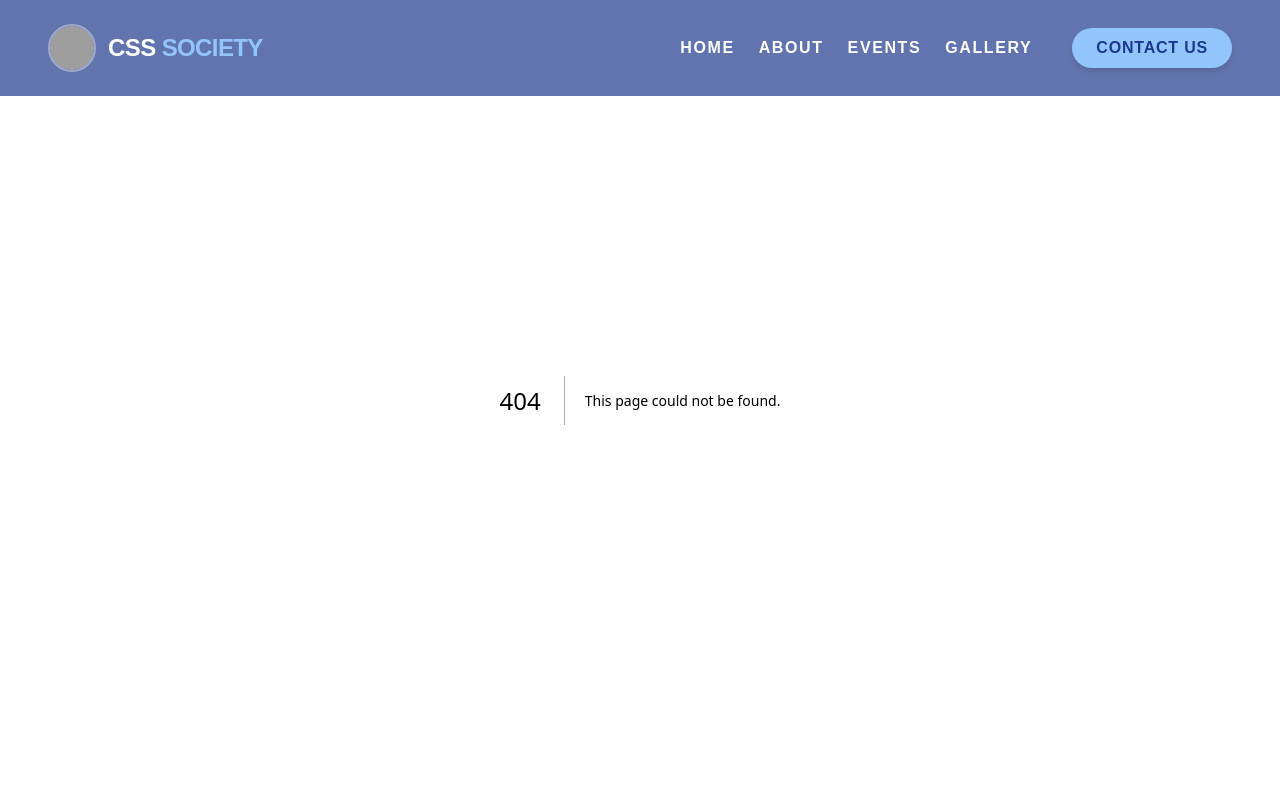
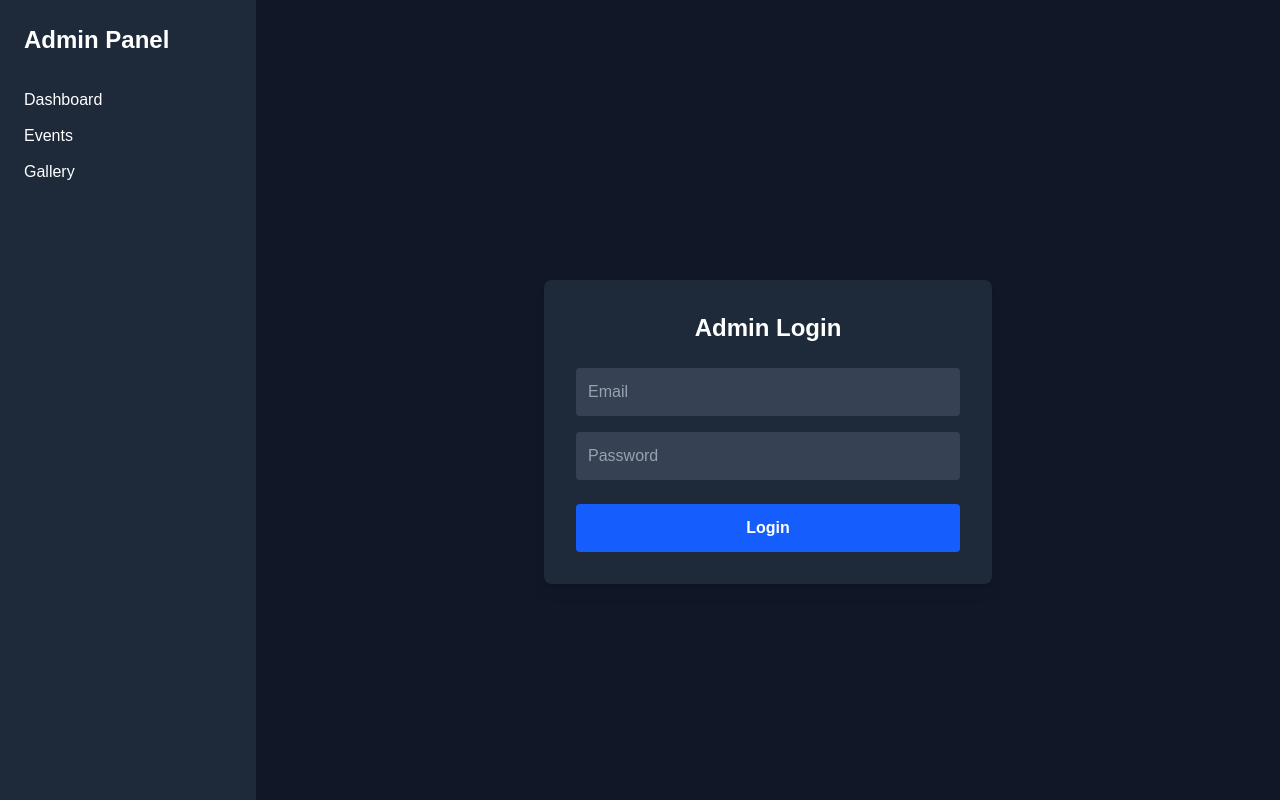
Before and after one commit to mazharktk5/css-website, a Next.js app: page /admin/login in a window 1280 px wide. Before the commit this address had no page. Shown: the top 800 px of the page. Built offline with nearby package versions, Linux system fonts and the light colour scheme; grey boxes are pictures that could not be loaded.

Commit message:
refactor: update package dependencies and add admin layout components

```diff
--- a/package.json
+++ b/package.json
@@ -10,8 +10,12 @@
   },
   "dependencies": {
     "@fortawesome/fontawesome-free": "^7.0.1",
+    "bcryptjs": "^3.0.3",
+    "dotenv": "^17.2.4",
     "framer-motion": "^12.23.12",
+    "jsonwebtoken": "^9.0.3",
     "lucide-react": "^0.543.0",
+    "mongoose": "^9.1.6",
     "next": "^16.1.6",
     "react": "19.1.0",
     "react-dom": "19.1.0",
--- /dev/null
+++ b/src/app/ClientLayout.js
@@ -0,0 +1,18 @@
+"use client";
+
+import { usePathname } from "next/navigation";
+import Navbar from "@/components/Navbar";
+import Footer from "@/components/Footer";
+
+export default function ClientLayout({ children }) {
+    const pathname = usePathname();
+    const isAdminRoute = pathname.startsWith("/admin");
+
+    return (
+        <>
+            {!isAdminRoute && <Navbar />}
+            {children}
+            {!isAdminRoute && <Footer />}
+        </>
+    );
+}
--- /dev/null
+++ b/src/app/admin/events/page.jsx
@@ -0,0 +1,111 @@
+"use client";
+
+import { useState, useEffect } from "react";
+
+export default function AdminEvents() {
+    const [events, setEvents] = useState([]);
+    const [filteredEvents, setFilteredEvents] = useState([]);
+    const [selectedCategory, setSelectedCategory] = useState("All");
+
+    useEffect(() => {
+        fetch("/api/events")
+            .then(res => res.json())
+            .then(data => {
+                const allEvents = Object.values(data).flat();
+                setEvents(allEvents);
+                setFilteredEvents(allEvents);
+            });
+    }, []);
+
+    const categories = ["All", "AI", "Web Devlopment", "Cyber Security", "past"];
+
+    const handleCategoryChange = (category) => {
+        setSelectedCategory(category);
+        if (category === "All") {
+            setFilteredEvents(events);
+        } else {
+            setFilteredEvents(events.filter(ev => ev.category === category));
+        }
+    };
+
+    const today = new Date();
+
+    const isPublic = (ev) => {
+        const eventDate = new Date(ev.date);
+        return ev.image && eventDate <= today;
+    };
+
+    return (
+        <div className="p-6">
+            <h1 className="text-3xl font-bold mb-6">Manage Events</h1>
+
+            {/* Category Filter */}
+            <div className="flex flex-wrap gap-3 mb-4">
+                {categories.map(cat => (
+                    <button
+                        key={cat}
+                        onClick={() => handleCategoryChange(cat)}
+                        className={`px-4 py-2 rounded-full font-semibold ${selectedCategory === cat
+                            ? "bg-blue-600 text-white"
+                            : "bg-gray-700 text-gray-200 hover:bg-gray-600"
+                            }`}
+                    >
+                        {cat}
+                    </button>
+                ))}
+            </div>
+
+            {/* Add Event */}
+            <button className="mb-6 px-4 py-2 bg-green-600 rounded hover:bg-green-700">
+                Add Event
+            </button>
+
+            {/* Events Table */}
+            <div className="overflow-x-auto">
+                <table className="min-w-full bg-gray-800 rounded">
+                    <thead>
+                        <tr className="text-left border-b border-gray-700">
+                            <th className="px-4 py-2">Title</th>
+                            <th className="px-4 py-2">Date</th>
+                            <th className="px-4 py-2">Time</th>
+                            <th className="px-4 py-2">Location</th>
+                            <th className="px-4 py-2">Participants</th>
+                            <th className="px-4 py-2">Category</th>
+                            <th className="px-4 py-2">Public</th>
+                            <th className="px-4 py-2">Actions</th>
+                        </tr>
+                    </thead>
+                    <tbody>
+                        {filteredEvents.map(ev => (
+                            <tr key={`${ev.category}-${ev.id}`} className="border-b border-gray-700 hover:bg-gray-700">
+                                <td className="px-4 py-2">{ev.title}</td>
+                                <td className="px-4 py-2">{ev.date}</td>
+                                <td className="px-4 py-2">{ev.time || "-"}</td>
+                                <td className="px-4 py-2">{ev.location || "-"}</td>
+                                <td className="px-4 py-2">{ev.participants || "-"}</td>
+                                <td className="px-4 py-2">{ev.category}</td>
+                                <td className="px-4 py-2">{isPublic(ev) ? "Yes" : "No"}</td>
+                                <td className="px-4 py-2 flex gap-2">
+                                    <a
+                                        href={ev.registrationLink || "#"}
+                                        target="_blank"
+                                        rel="noreferrer"
+                                        className="px-2 py-1 bg-blue-500 rounded hover:bg-blue-600 text-sm"
+                                    >
+                                        Link
+                                    </a>
+                                    <button className="px-2 py-1 bg-yellow-500 rounded hover:bg-yellow-600 text-sm">
+                                        Edit / Upload Image
+                                    </button>
+                                    <button className="px-2 py-1 bg-red-500 rounded hover:bg-red-600 text-sm">
+                                        Delete
+                                    </button>
+                                </td>
+                            </tr>
+                        ))}
+                    </tbody>
+                </table>
+            </div>
+        </div>
+    );
+}
--- /dev/null
+++ b/src/app/admin/gallery/page.jsx
@@ -0,0 +1,29 @@
+"use client";
+
+import { useState, useEffect } from "react";
+
+export default function AdminGallery() {
+    const [images, setImages] = useState([]);
+
+    useEffect(() => {
+        fetch("/api/gallery")
+            .then(res => res.json())
+            .then(data => setImages(data));
+    }, []);
+
+    return (
+        <div>
+            <h1 className="text-3xl font-bold mb-6">Manage Gallery</h1>
+            <button className="mb-4 px-4 py-2 bg-blue-600 rounded hover:bg-blue-700">Upload Image</button>
+
+            <div className="grid grid-cols-2 sm:grid-cols-3 md:grid-cols-4 gap-4">
+                {images.map(img => (
+                    <div key={img.id} className="relative group">
+                        <img src={img.url} alt={img.title} className="w-full h-48 object-cover rounded" />
+                        <button className="absolute top-2 right-2 bg-red-500 p-1 rounded text-sm opacity-0 group-hover:opacity-100 transition">Delete</button>
+                    </div>
+                ))}
+            </div>
+        </div>
+    );
+}
--- /dev/null
+++ b/src/app/admin/layout.jsx
@@ -0,0 +1,23 @@
+"use client";
+
+import React from "react";
+import Link from "next/link";
+
+export default function AdminLayout({ children }) {
+    return (
+        <div className="flex min-h-screen bg-gray-900 text-white">
+            {/* Sidebar */}
+            <aside className="w-64 bg-gray-800 p-6 flex flex-col">
+                <h1 className="text-2xl font-bold mb-8">Admin Panel</h1>
+                <nav className="flex flex-col gap-3">
+                    <Link href="/admin/dashboard" className="hover:text-blue-400">Dashboard</Link>
+                    <Link href="/admin/events" className="hover:text-blue-400">Events</Link>
+                    <Link href="/admin/gallery" className="hover:text-blue-400">Gallery</Link>
+                </nav>
+            </aside>
+
+            {/* Main Content */}
+            <main className="flex-1 p-8 overflow-auto">{children}</main>
+        </div>
+    );
+}
--- /dev/null
+++ b/src/app/admin/login/page.jsx
@@ -0,0 +1,55 @@
+"use client";
+
+import { useState } from "react";
+import { useRouter } from "next/navigation";
+
+export default function LoginPage() {
+    const [email, setEmail] = useState("");
+    const [password, setPassword] = useState("");
+    const [error, setError] = useState("");
+    const router = useRouter();
+
+    const handleLogin = async (e) => {
+        e.preventDefault();
+
+        // TODO: call your backend API for authentication
+        if (email === "admin@example.com" && password === "123456") {
+            // Save token (for now, just localStorage)
+            localStorage.setItem("adminToken", "dummy-token");
+            router.push("/admin"); // redirect to admin panel
+        } else {
+            setError("Invalid credentials");
+        }
+    };
+
+    return (
+        <div className="flex items-center justify-center min-h-screen bg-gray-900 text-white">
+            <form onSubmit={handleLogin} className="bg-gray-800 p-8 rounded-lg shadow-lg w-full max-w-md">
+                <h1 className="text-2xl font-bold mb-6 text-center">Admin Login</h1>
+                {error && <p className="text-red-500 mb-4">{error}</p>}
+                <input
+                    type="email"
+                    placeholder="Email"
+                    value={email}
+                    onChange={(e) => setEmail(e.target.value)}
+                    className="w-full mb-4 p-3 rounded bg-gray-700 placeholder-gray-400"
+                    required
+                />
+                <input
+                    type="password"
+                    placeholder="Password"
+                    value={password}
+                    onChange={(e) => setPassword(e.target.value)}
+                    className="w-full mb-6 p-3 rounded bg-gray-700 placeholder-gray-400"
+                    required
+                />
+                <button
+                    type="submit"
+                    className="w-full bg-blue-600 hover:bg-blue-700 py-3 rounded font-bold transition"
+                >
+                    Login
+                </button>
+            </form>
+        </div>
+    );
+}
--- a/src/app/layout.js
+++ b/src/app/layout.js
@@ -1,7 +1,6 @@
 import { Geist, Geist_Mono } from "next/font/google";
 import "./globals.css";
-import Navbar from "@/components/Navbar";
-import Footer from "@/components/Footer";
+import ClientLayout from "./ClientLayout";   // IMPORTANT
 
 const geistSans = Geist({
   variable: "--font-geist-sans",
@@ -24,9 +23,9 @@ export default function RootLayout({ children }) {
       <body
         className={`${geistSans.variable} ${geistMono.variable} antialiased`}
       >
-        <Navbar />
-        {children}
-        <Footer />
+        <ClientLayout>
+          {children}
+        </ClientLayout>
       </body>
     </html>
   );
```
Also changed, not shown: 1 other file (tests, documents, lock files or other folders).
